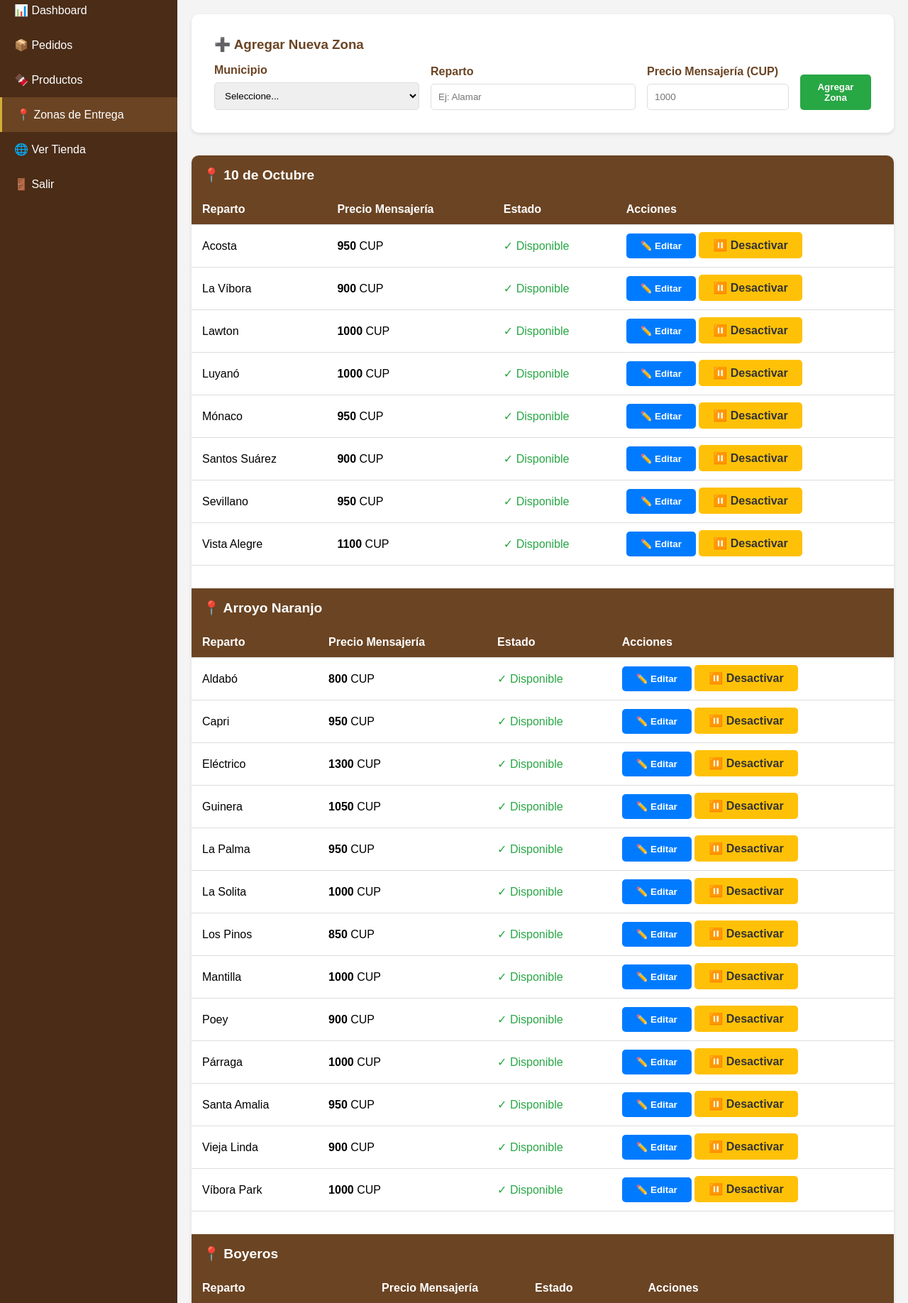
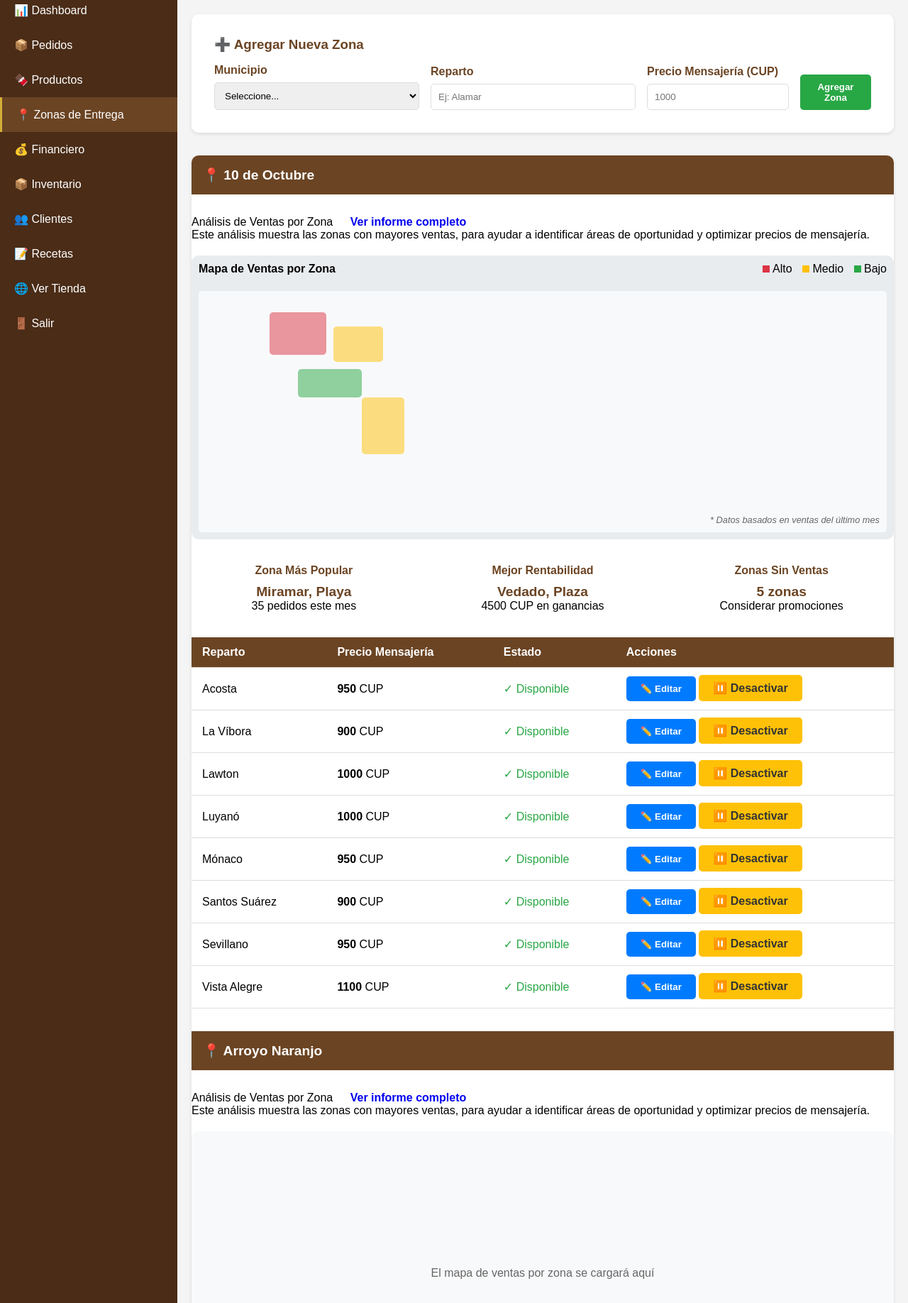
Before and after one commit to Retr0G51/chocolates-byb, a Flask app: page /admin/zonas in a window 1280 px wide. Shown: the part 98-1934 px from the top of the page at 71% size. Run offline with Flask 3, Linux system fonts and the light colour scheme; the visitor is signed in with stand-in values (Sample User, id 1); data comes from the database, SQL or seed files in the repository.

Commit message:
Update zonas.html

```diff
--- a/templates/admin/zonas.html
+++ b/templates/admin/zonas.html
@@ -92,6 +92,10 @@
         <li><a href="/admin/pedidos">📦 Pedidos</a></li>
         <li><a href="/admin/productos">🍫 Productos</a></li>
         <li><a href="/admin/zonas" class="active">📍 Zonas de Entrega</a></li>
+        <li><a href="/admin/financiero">💰 Financiero</a></li>
+        <li><a href="/admin/inventario">📦 Inventario</a></li>
+        <li><a href="/admin/clientes">👥 Clientes</a></li>
+        <li><a href="/admin/recetas">📝 Recetas</a></li>
         <li><a href="/" target="_blank">🌐 Ver Tienda</a></li>
         <li><a href="/logout">🚪 Salir</a></li>
     </ul>
@@ -149,6 +153,45 @@
                     <div class="municipio-header">
                         📍 {{ municipio }}
                     </div>
+
+                <div class="card" style="margin-top: 30px;">
+    <div class="card-header">
+        <span>Análisis de Ventas por Zona</span>
+        <a href="/admin/financiero/reporte?tipo=zonas" class="btn btn-sm">Ver informe completo</a>
+    </div>
+    <div class="card-body">
+        <p style="margin-bottom: 20px;">Este análisis muestra las zonas con mayores ventas, para ayudar a identificar áreas de oportunidad y optimizar precios de mensajería.</p>
+
+        <div id="mapa-zonas" style="height: 400px; background: #f8f9fa; margin-bottom: 20px; border-radius: 10px; display: flex; justify-content: center; align-items: center;">
+            <span style="color: #666;">El mapa de ventas por zona se cargará aquí</span>
+        </div>
+
+        <div style="display: grid; grid-template-columns: repeat(auto-fit, minmax(200px, 1fr)); gap: 20px; margin-bottom: 20px;">
+            <div style="background: var(--crema); padding: 15px; border-radius: 10px; text-align: center;">
+                <h4 style="color: var(--chocolate); margin-bottom: 10px;">Zona Más Popular</h4>
+                <div style="font-size: 1.2rem; font-weight: bold; color: var(--chocolate);">
+                    Miramar, Playa
+                </div>
+                <div>35 pedidos este mes</div>
+            </div>
+            <div style="background: var(--crema); padding: 15px; border-radius: 10px; text-align: center;">
+                <h4 style="color: var(--chocolate); margin-bottom: 10px;">Mejor Rentabilidad</h4>
+                <div style="font-size: 1.2rem; font-weight: bold; color: var(--chocolate);">
+                    Vedado, Plaza
+                </div>
+                <div>4500 CUP en ganancias</div>
+            </div>
+            <div style="background: var(--crema); padding: 15px; border-radius: 10px; text-align: center;">
+                <h4 style="color: var(--chocolate); margin-bottom: 10px;">Zonas Sin Ventas</h4>
+                <div style="font-size: 1.2rem; font-weight: bold; color: var(--chocolate);">
+                    5 zonas
+                </div>
+                <div>Considerar promociones</div>
+            </div>
+        </div>
+    </div>
+</div>
+
                     <table>
                         <thead>
                             <tr>
@@ -225,5 +268,38 @@
             document.getElementById('editModal').style.display = 'none';
         }
     </script>
+    <script>
+    // Este script simularía la carga de un mapa de calor de ventas
+    // En una implementación real, usaríamos una biblioteca como Leaflet.js
+    setTimeout(() => {
+        const mapaContainer = document.getElementById('mapa-zonas');
+        mapaContainer.innerHTML = `
+            <div style="width: 100%; height: 100%; position: relative; background-color: #e9ecef; border-radius: 10px; overflow: hidden;">
+                <div style="position: absolute; top: 10px; left: 10px; right: 10px; display: flex; justify-content: space-between;">
+                    <strong>Mapa de Ventas por Zona</strong>
+                    <div>
+                        <span style="display: inline-block; width: 10px; height: 10px; background-color: #dc3545;"></span> Alto
+                        <span style="display: inline-block; width: 10px; height: 10px; background-color: #ffc107; margin-left: 10px;"></span> Medio
+                        <span style="display: inline-block; width: 10px; height: 10px; background-color: #28a745; margin-left: 10px;"></span> Bajo
+                    </div>
+                </div>
+
+                <!-- Simulación del mapa -->
+                <div style="position: absolute; top: 50px; left: 10px; right: 10px; bottom: 10px; background-color: #f8f9fa; border-radius: 5px;">
+                    <!-- Zonas simuladas -->
+                    <div style="position: absolute; top: 30px; left: 100px; width: 80px; height: 60px; background-color: rgba(220, 53, 69, 0.5); border-radius: 5px;" title="Playa - 35 pedidos"></div>
+                    <div style="position: absolute; top: 50px; left: 190px; width: 70px; height: 50px; background-color: rgba(255, 193, 7, 0.5); border-radius: 5px;" title="Plaza - 22 pedidos"></div>
+                    <div style="position: absolute; top: 110px; left: 140px; width: 90px; height: 40px; background-color: rgba(40, 167, 69, 0.5); border-radius: 5px;" title="Centro Habana - 8 pedidos"></div>
+                    <div style="position: absolute; top: 150px; left: 230px; width: 60px; height: 80px; background-color: rgba(255, 193, 7, 0.5); border-radius: 5px;" title="Habana Vieja - 15 pedidos"></div>
+                    <!-- Más zonas simuladas -->
+
+                    <div style="position: absolute; bottom: 10px; right: 10px; font-style: italic; color: #666; font-size: 0.8rem;">
+                        * Datos basados en ventas del último mes
+                    </div>
+                </div>
+            </div>
+        `;
+    }, 500);
+</script>
 </body>
 </html>
```
Lines whose indentation alone changed are shown as unchanged.
